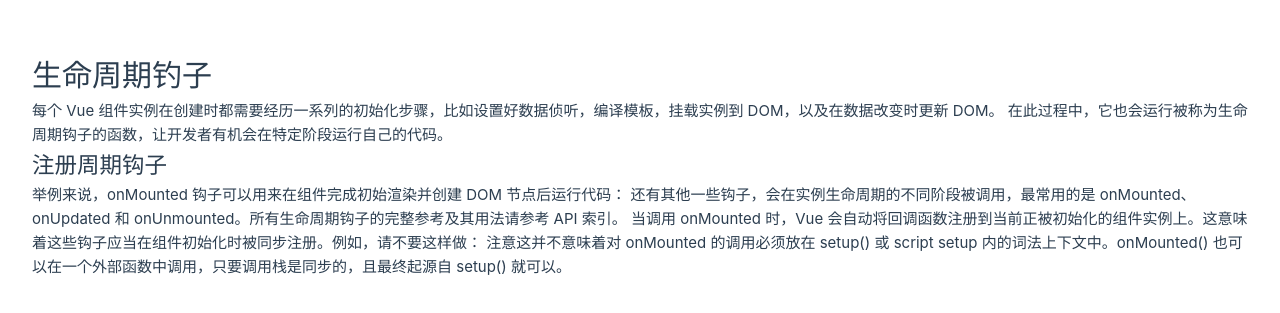
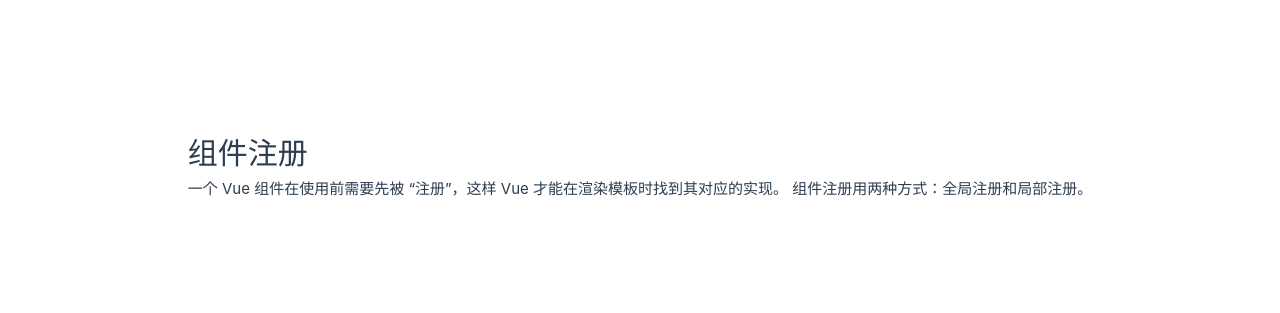
Before and after one commit to ShenlongDev/vue_xx, a Vue app: page / in a window 1280 px wide. Shown: the part 235-548 px from the top of the page. Built offline with nearby package versions, Linux system fonts and the light colour scheme.

Commit message:
docs: 组件注册
序言

```diff
--- /dev/null
+++ b/src/feature/ComponentRegister.vue
@@ -0,0 +1,7 @@
+<template>
+  <h1>组件注册</h1>
+  <p>
+    一个 Vue 组件在使用前需要先被 “注册”，这样 Vue 才能在渲染模板时找到其对应的实现。
+    组件注册用两种方式：全局注册和局部注册。
+  </p>
+</template>
--- a/src/main.js
+++ b/src/main.js
@@ -2,6 +2,6 @@
 
 import { createApp } from 'vue'
 
-import App from './LifeCycle.vue'
+import App from './feature/ComponentRegister.vue'
 
 createApp(App).mount('#app')
```
